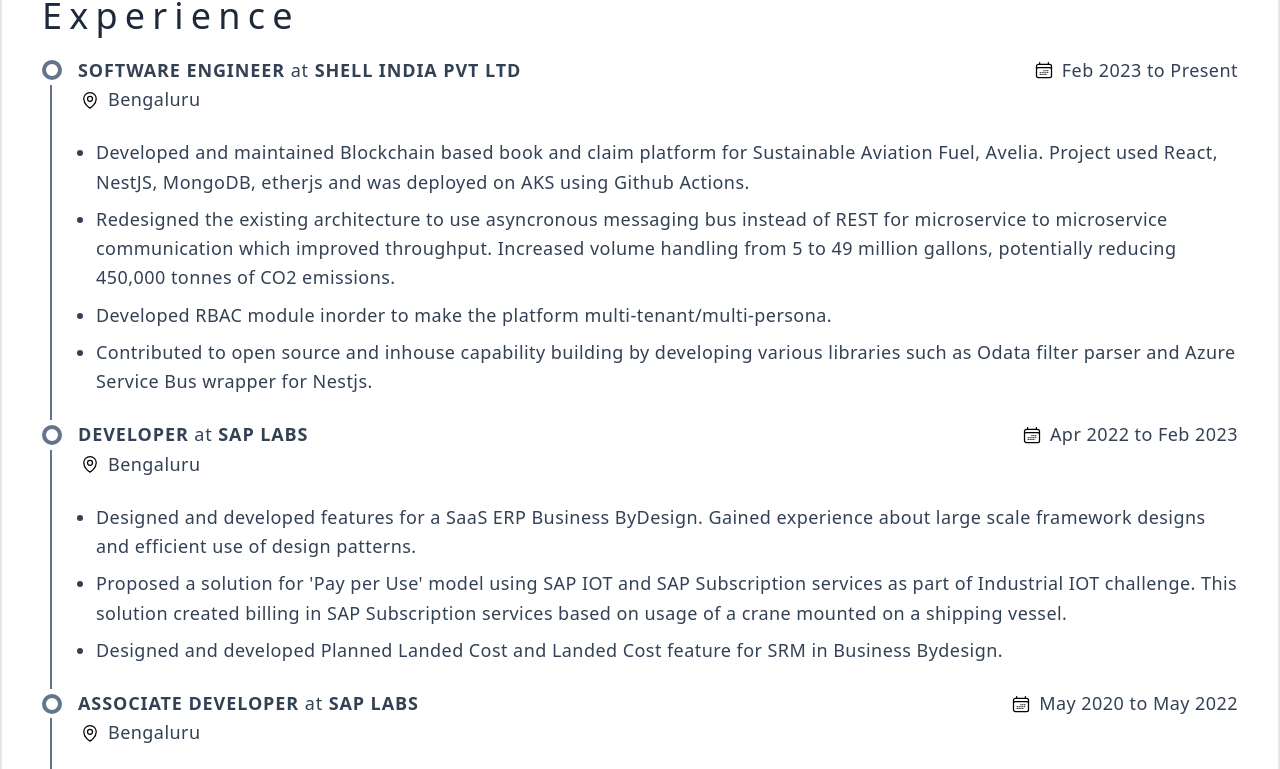
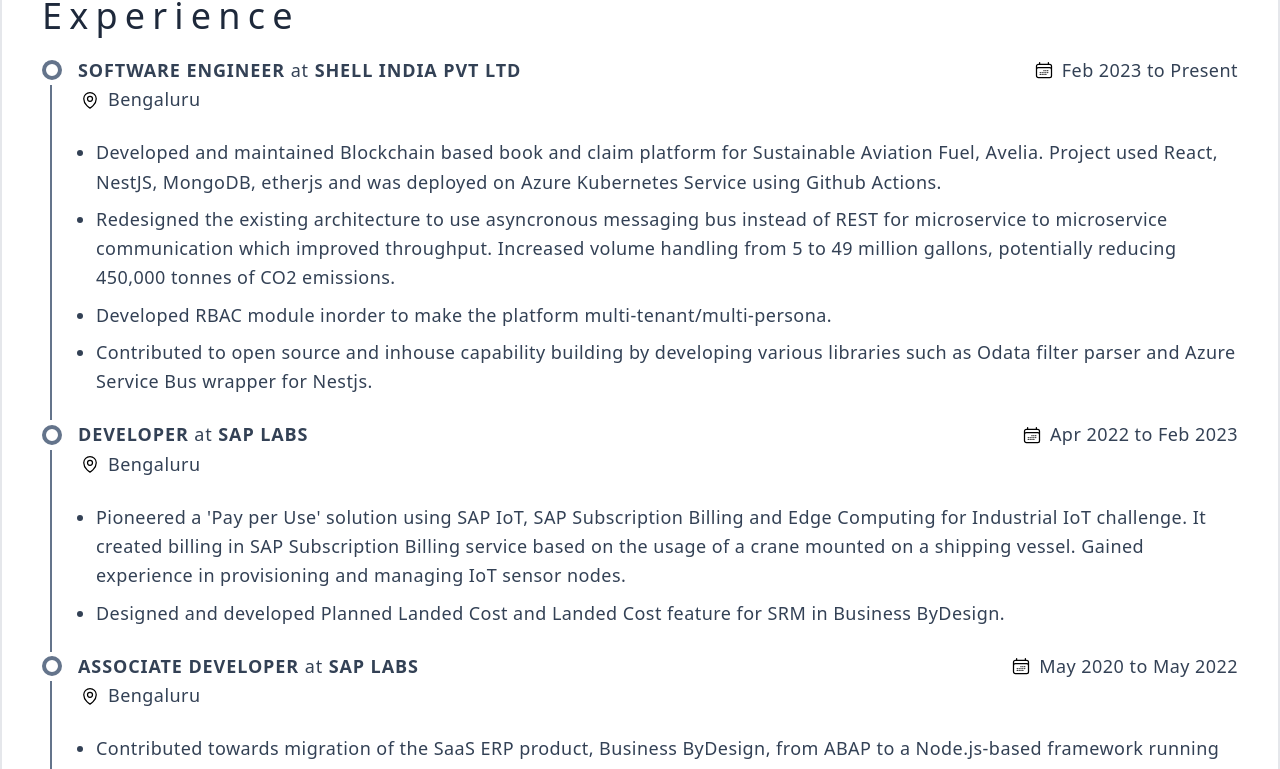
Before and after one commit to vivek1052/vivek1052.github.io, a Next.js app: page / in a window 1280 px wide. Shown: the part 1971-2740 px from the top of the page. Built offline with nearby package versions, Linux system fonts and the light colour scheme.

Commit message:
user data add quantifiable data

```diff
--- a/src/userData.ts
+++ b/src/userData.ts
@@ -71,7 +71,7 @@
   title: "Full-Stack Native Software Engineer | 8+ Years Exp.",
   subtitle: "MERN Stack | Azure Certified | Shell-SAP-Deloitte",
   aboutMe:
-    "I am a Javascript Full Stack Native Software Engineer with 8 years of experience, ranging from building ERPs to cloud native softwares. Being part of different sectors, I have acquired a wide range of skillset and domain expertise.",
+    "I am a JavaScript Full Stack Native Software Engineer with 8 years of experience, ranging from building ERPs to cloud native softwares. Being part of different sectors, I have acquired a wide range of skillset and domain expertise.",
   bio: {
     dob: "26-Apr-1995",
     email: "vivekparashar811@gmail.com",
@@ -177,7 +177,7 @@
       fromDate: "Feb 2023",
       toDate: "Present",
       points: [
-        "Developed and maintained Blockchain based book and claim platform for Sustainable Aviation Fuel, Avelia. Project used React, NestJS, MongoDB, etherjs and was deployed on AKS using Github Actions.",
+        "Developed and maintained Blockchain based book and claim platform for Sustainable Aviation Fuel, Avelia. Project used React, NestJS, MongoDB, etherjs and was deployed on Azure Kubernetes Service using Github Actions.",
         "Redesigned the existing architecture to use asyncronous messaging bus instead of REST for microservice to microservice communication which improved throughput. Increased volume handling from 5 to 49 million gallons, potentially reducing 450,000 tonnes of CO2 emissions.",
         "Developed RBAC module inorder to make the platform multi-tenant/multi-persona.",
         "Contributed to open source and inhouse capability building by developing various libraries such as Odata filter parser and Azure Service Bus wrapper for Nestjs.",
@@ -190,9 +190,8 @@
       fromDate: "Apr 2022",
       toDate: "Feb 2023",
       points: [
-        `Designed and developed features for a SaaS ERP Business ByDesign. Gained experience about large scale framework designs and efficient use of design patterns.`,
-        `Proposed a solution for 'Pay per Use' model using SAP IOT and SAP Subscription services as part of Industrial IOT challenge. This solution created billing in SAP Subscription services based on usage of a crane mounted on a shipping vessel.`,
-        `Designed and developed Planned Landed Cost and Landed Cost feature for SRM in Business Bydesign.`,
+        `Pioneered a 'Pay per Use' solution using SAP IoT, SAP Subscription Billing and Edge Computing for Industrial IoT challenge. It created billing in SAP Subscription Billing service based on the usage of a crane mounted on a shipping vessel. Gained experience in provisioning and managing IoT sensor nodes.`,
+        `Designed and developed Planned Landed Cost and Landed Cost feature for SRM in Business ByDesign.`,
       ],
     },
     {
@@ -202,10 +201,9 @@
       fromDate: "May 2020",
       toDate: "May 2022",
       points: [
-        `Gained experience about containerized applications with CI/CD pipeline.`,
-        `Worked on product migration from ABAP to Nodejs based framework running in a containerized environment using Docker/Kubernetes.`,
-        `Worked on design and development of Invoice Scanning feature using ML to scan physical/digital invoices and create a copy in ByDesign.`,
-        `New features design and development on existing cloud based ERP, Business ByDesign, in SRM area.`,
+        `Contributed towards migration of the SaaS ERP product, Business ByDesign, from ABAP to a Node.js-based framework running in a containerized environment using Docker and Kubernetes. Potentially reduced operational expenses by 30% by using cloud service providers such as Alicloud and GCC.`,
+        `Worked on the design and development of the Invoice Scanning feature using ML to scan physical and digital invoices and create a copy in ByDesign. Reduced the time taken to create an invoice by 50%.`,
+        `Gained experience deploying containerized applications using Jenkins CI/CD pipelines. Learned about design patterns and their use within enterprise-grade framework architecture.`,
       ],
     },
     {
@@ -215,9 +213,7 @@
       fromDate: "Sep 2019",
       toDate: "Apr 2020",
       points: [
-        `Worked on SD, FI & CRM projects using ABAP, UI5, SAP Gateway and OData for Caterpillar.`,
-        `Developed UI5 Fiori app used by the traffic team to monitor Transport Units.`,
-        `Was responsible for gathering Business requirements, Development and testing of RICEFW objects acting as Techno-Functional resource.`,
+        `Acted as a full-stack developer for Caterpillar's Transport Unit Monitoring web application using OpenUI5 and OData (REST) APIs. Reduced the lead time for detecting issues in transport units by 30%.`,
       ],
     },
     {
@@ -227,8 +223,8 @@
       fromDate: "Aug 2016",
       toDate: "Aug 2019",
       points: [
-        `Acted as full-stack developer working with CRM ABAP and UI5 for Konica Minolta.`,
-        `Acted as ABAP developer for West Pharmaceuticals. Carried out performance improvement for BOM explosion report.`,
+        `Engineered OData (REST) APIs using SAP Gateway and an SQL database to be consumed by Konica Minolta's E-commerce web application, which was developed using OpenUI5 (a JavaScript framework).`,
+        `Designed and developed an IDOC monitoring and processing tool using OpenUI5 and OData services.`,
       ],
     },
   ],
@@ -240,9 +236,9 @@
       toDate: "2016",
       score: "9.01 CGPA",
       points: [
-        "Won Texas Instruments Analog Challenge along with Tech Events and multiple Best Project Awards.",
-        "Worked on IoT based Remote Surveillance Projects recognized by College.",
-        "Worked on LMS Noise Cancellation Algorithm developed in C.",
+        "Won the Texas Instruments Analog Challenge, participated in tech events, and received multiple Best Project Awards.",
+        "Worked on IoT-based remote surveillance project recognized by the college.",
+        "Developed an LMS noise cancellation algorithm in C.",
       ],
     },
   ],
```
